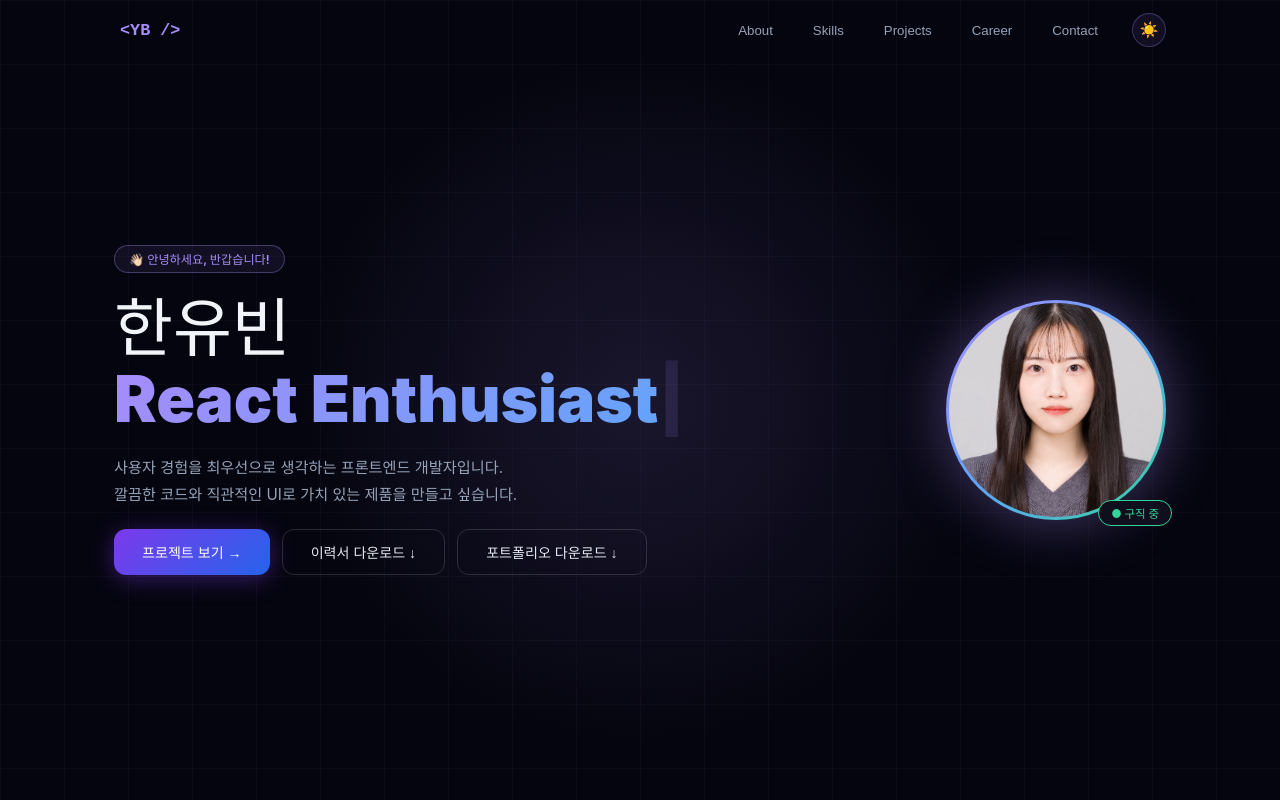
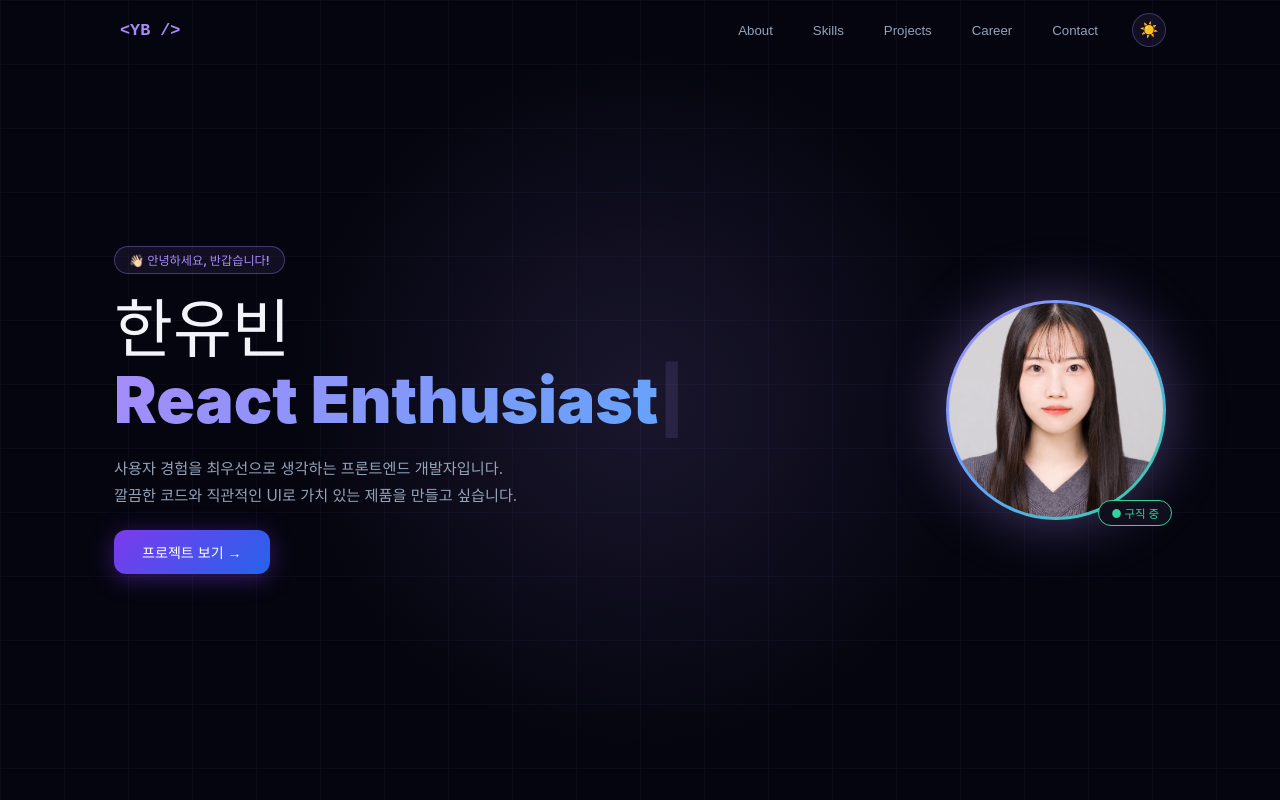
Before and after one commit to yubin121/portfolio-yubin, a React (Vite) app: page / in a window 1280 px wide. Shown: the top 800 px of the page. Built offline with nearby package versions, Linux system fonts and the light colour scheme.

Commit message:
Hotfix: 파일 임시 비활성화

```diff
--- a/src/components/Hero.tsx
+++ b/src/components/Hero.tsx
@@ -171,7 +171,7 @@ export function Hero({ dark }: { dark: boolean }) {
               >
                 프로젝트 보기 →
               </MagBtn>
-              <MagBtn
+              {/* <MagBtn
                 onClick={() => {
                   const a = document.createElement('a');
                   a.href = '/resume.pdf';
@@ -210,7 +210,7 @@ export function Hero({ dark }: { dark: boolean }) {
                 }}
               >
                 포트폴리오 다운로드 ↓
-              </MagBtn>
+              </MagBtn> */}
             </div>
           </Fade>
         </div>
```
